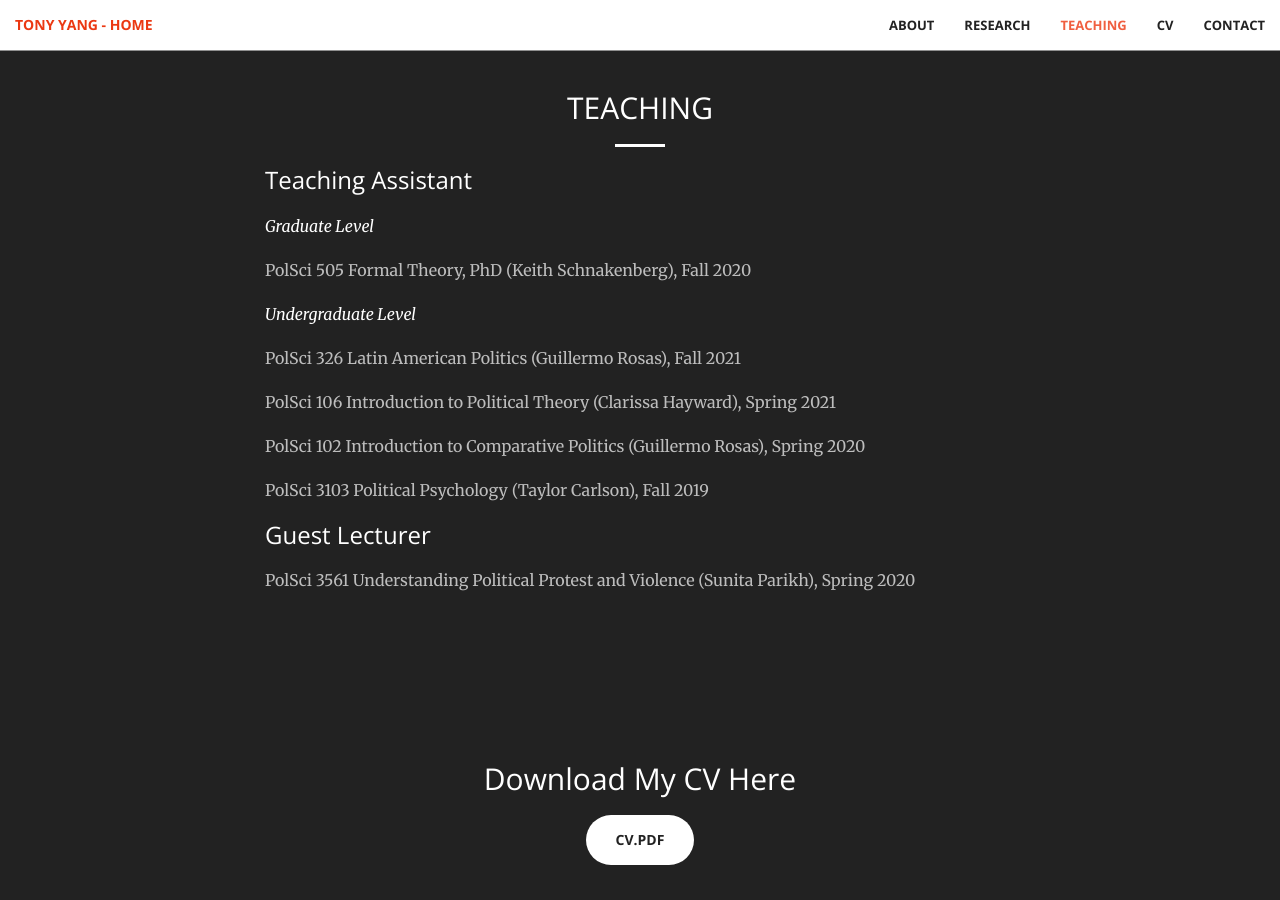
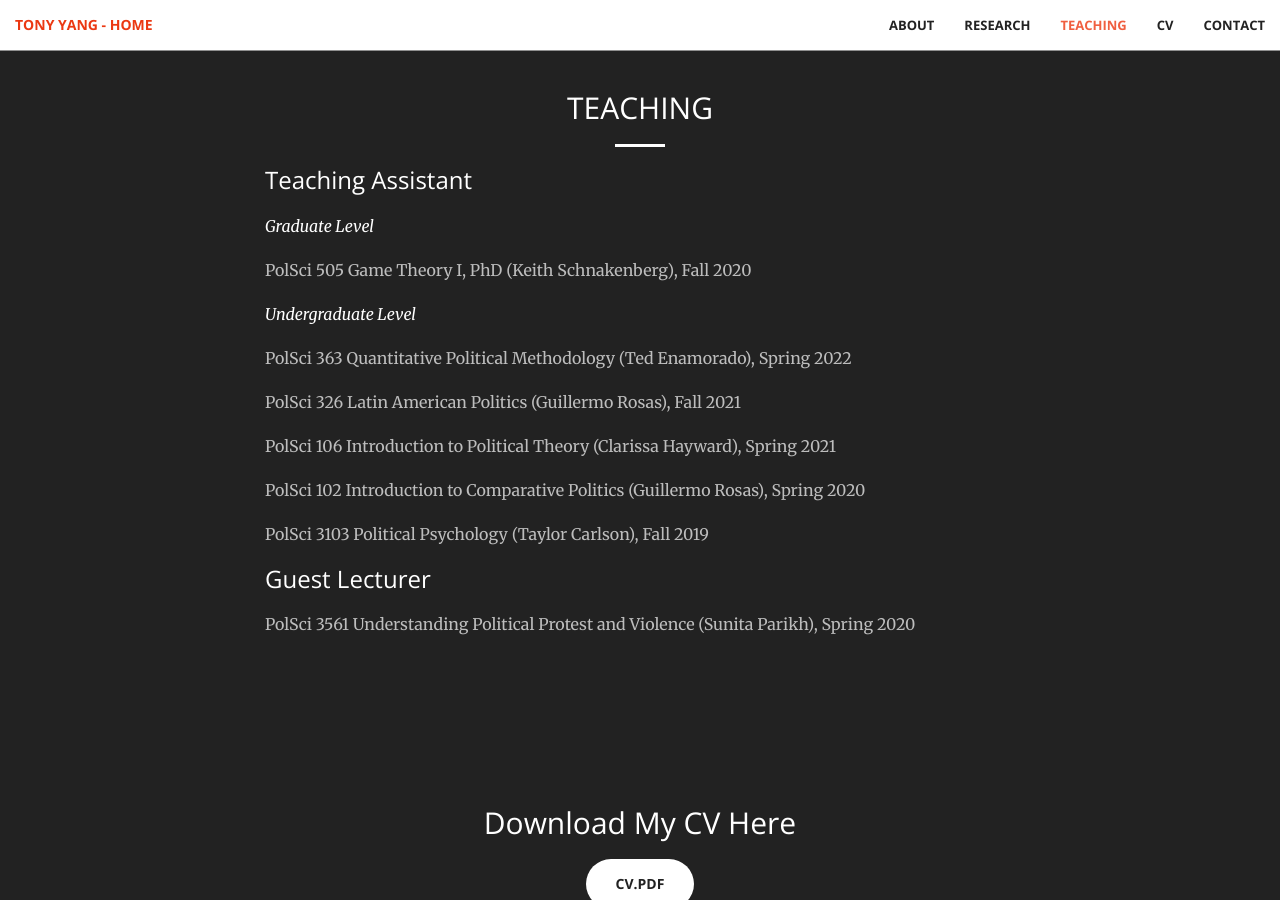
Before and after one commit to tonyhsfz/website, a Jekyll site: the page built from index.html, in a window 1280 px wide and 900 px high, scrolled down 2559 px. Built offline with Jekyll 4.4.1, drawn with Linux system fonts in a browser that asks for light colours.

Commit message:
Update teaching.html

```diff
--- a/_includes/teaching.html
+++ b/_includes/teaching.html
@@ -7,8 +7,9 @@
                 <h3 class="section-heading">Teaching Assistant</h3>
                 <p></p>
                 <p><i>Graduate Level</i></p>
-                <p class="text-faded">PolSci 505 Formal Theory, PhD (Keith Schnakenberg), Fall 2020 </p>
+                <p class="text-faded">PolSci 505 Game Theory I, PhD (Keith Schnakenberg), Fall 2020 </p>
                 <p><i>Undergraduate Level</i></p>
+                <p class="text-faded">PolSci 363 Quantitative Political Methodology (Ted Enamorado), Spring 2022 </p>
                 <p class="text-faded">PolSci 326 Latin American Politics (Guillermo Rosas), Fall 2021</p>
                 <p class="text-faded">PolSci 106 Introduction to Political Theory (Clarissa Hayward), Spring 2021 </p>
                 <p class="text-faded">PolSci 102 Introduction to Comparative Politics (Guillermo Rosas), Spring 2020 </p>
```
